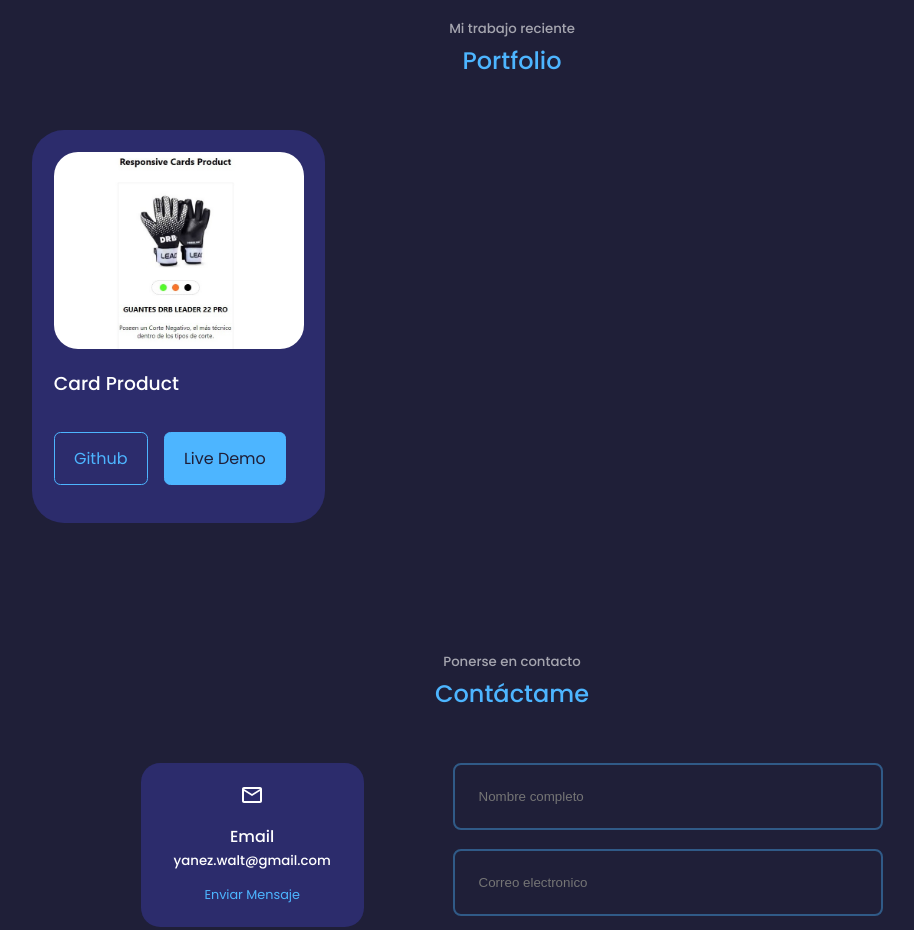
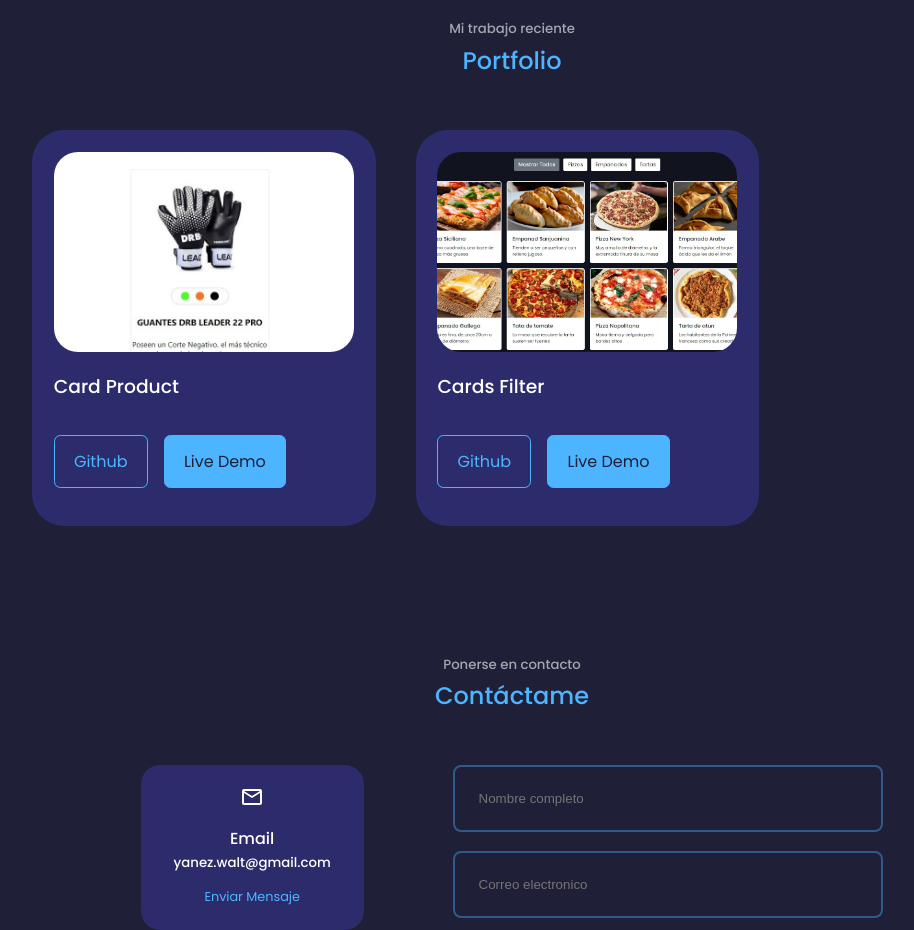
Before and after one commit to YFWalter/portfolio, a React (Create React App) app: page / in a window 1280 px wide. Shown: the part 2080-3010 px from the top of the page, without its empty margins (128-1042 px from the left). Built offline with nearby package versions, Linux system fonts and the light colour scheme.

Commit message:
add cards-filter

```diff
--- a/src/components/portfolio/Portfolio.jsx
+++ b/src/components/portfolio/Portfolio.jsx
@@ -1,6 +1,7 @@
 import React from 'react'
 import './portfolio.css'
 import IMG1 from '../../assets/card-product.jpeg'
+import IMG2 from '../../assets/cards-filter.jpeg'
 
 const data = [
   {
@@ -9,6 +10,13 @@ const data = [
     title: 'Card Product',
     github:'https://github.com/YFWalter/cards-product.io',
     demo: 'https://yfwalter.github.io/cards-product.io/'
+  },
+  {
+    id: 2,
+    image: IMG2,
+    title: 'Cards Filter',
+    github:'https://github.com/YFWalter/cards-filter.io',
+    demo: 'https://yfwalter.github.io/cards-filter.io/'
   },
 ]
 
@@ -24,7 +32,7 @@ const Portfolio = () => {
             return (
               <article key={id} className='portfolio__item'>
                 <div className="portfolio__item-image">
-                  <img src={image} alt={title}></img>
+                  <img className='portfolio__image' src={image} alt={title}></img>
                 </div>
                 <h3>{title}</h3>
                 <div className="portfolio__item-cta">
--- a/src/components/portfolio/portfolio.css
+++ b/src/components/portfolio/portfolio.css
@@ -20,6 +20,12 @@
 .portfolio__item-image {
     border-radius: 1.5rem;
     overflow: hidden;
+}
+
+.portfolio__image {
+    height: 200px;
+    width: 300px;
+    object-fit: cover;
 }
 
 .portfolio__item h3 {
```
Also changed, not shown: src/assets/cards-filter.jpeg (added).
